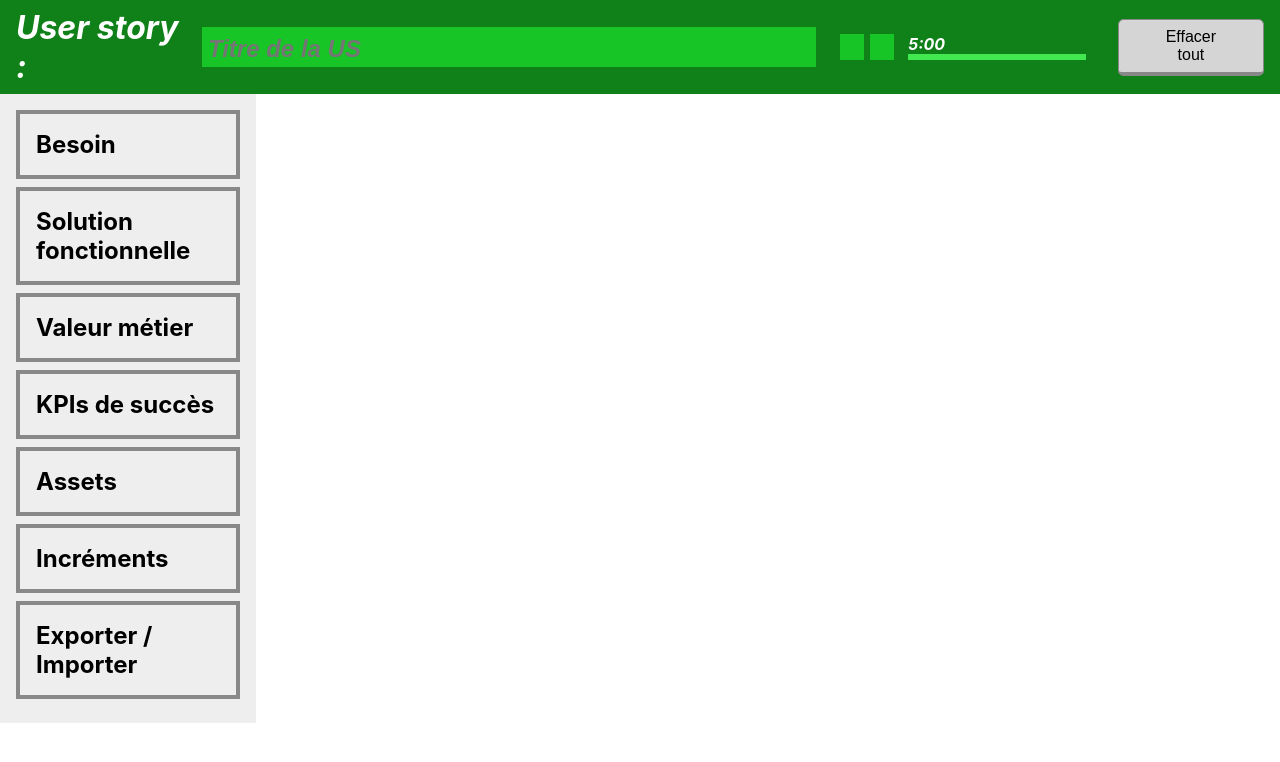
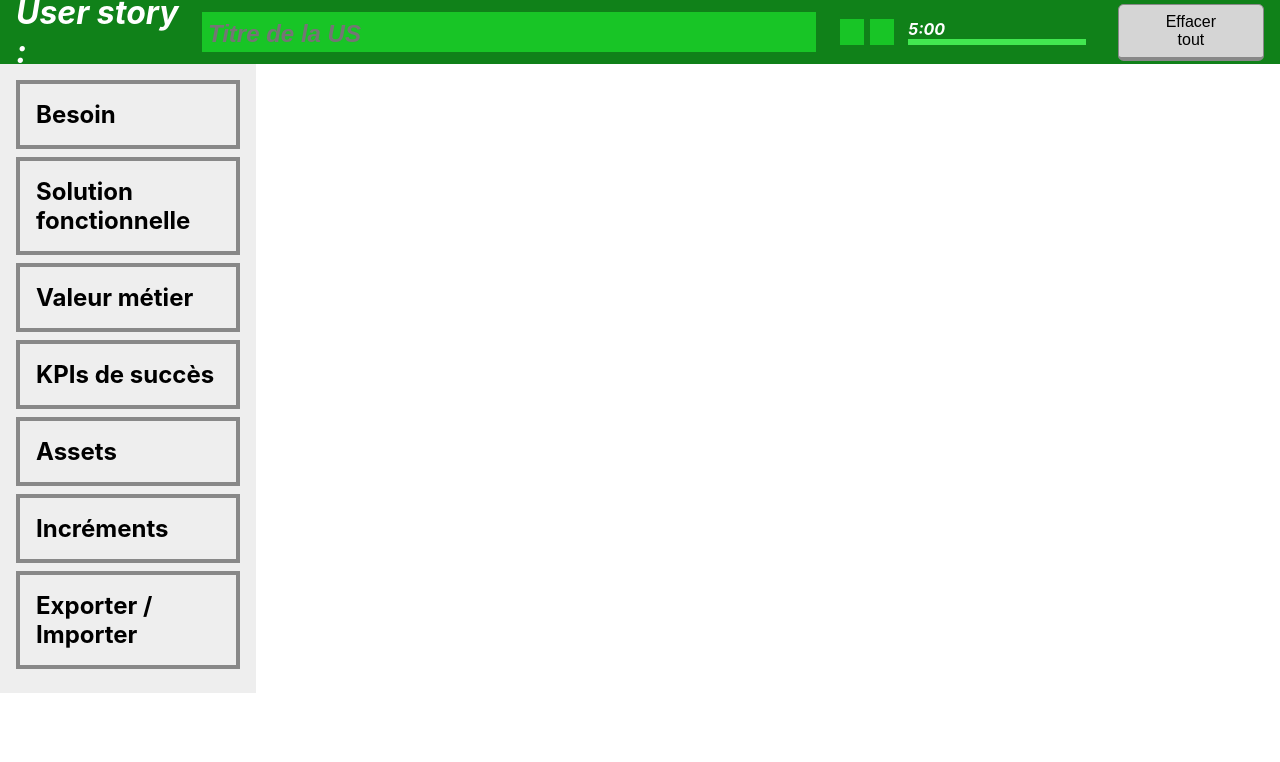
Before and after one commit to is06team/roadtrip-grooming, a Next.js app: page / in a window 1280 px wide. Shown: the top 762 px of the page. Built offline with nearby package versions, Linux system fonts and the light colour scheme.

Commit message:
Header is now fixed

```diff
--- a/pages/styles.module.scss
+++ b/pages/styles.module.scss
@@ -10,6 +10,9 @@
   display: flex;
   align-items: center;
   justify-content: space-between;
+  position: fixed;
+  width: 100%;
+  height: 4em;
 
   h1 {
     margin: 0 0.25em 0 0;
@@ -36,4 +39,5 @@
 
 .Main {
   display: flex;
+  padding-top: 4em;
 }
```
